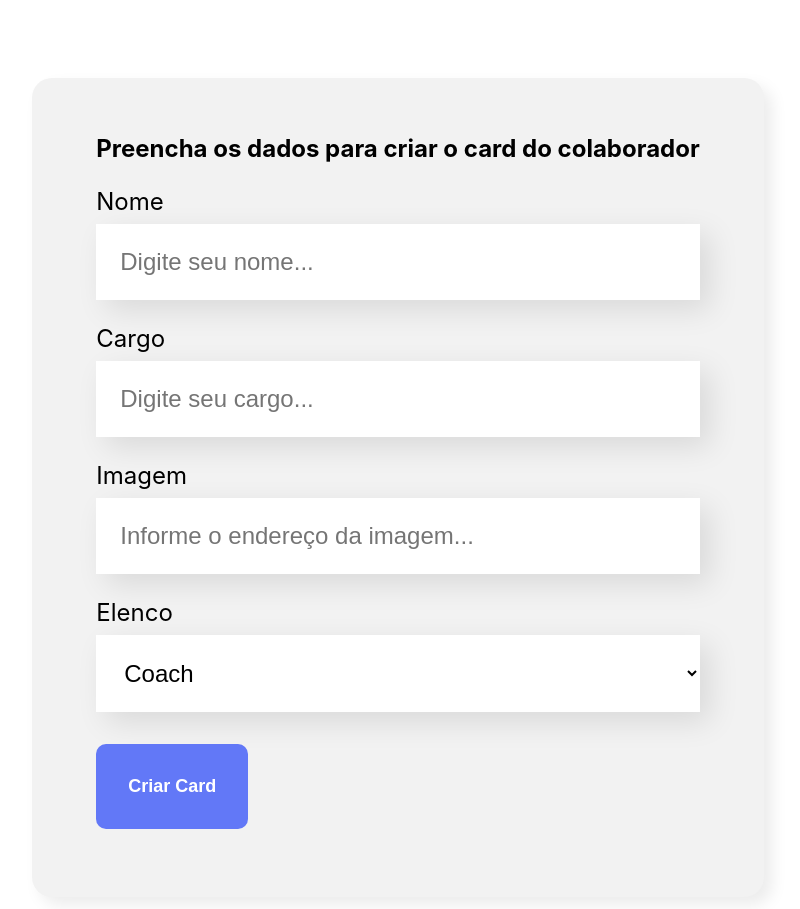
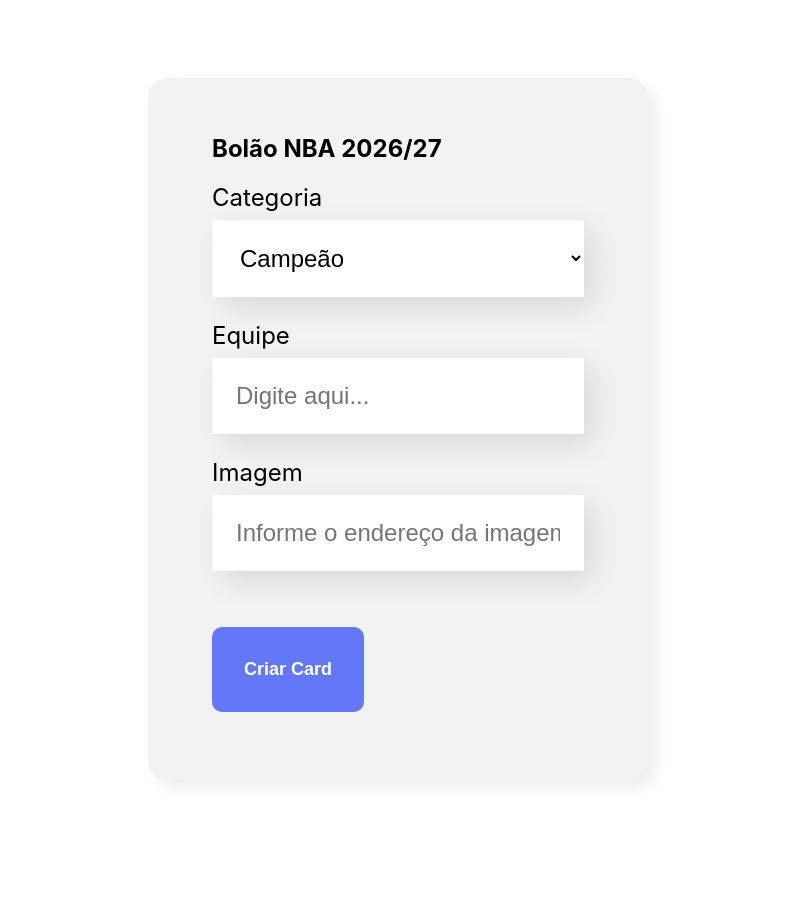
Before and after one commit to pablopcy/bolao-nba-react, a React (Create React App) app: page / in a window 1280 px wide. Shown: the part 500-1409 px from the top of the page, without its empty margins (242-1042 px from the left). After the commit the page ends 1360 px from the top, so only its background shows below. Built offline with nearby package versions, Linux system fonts and the light colour scheme.

Commit message:
Adiciona conexão entre Categoria e a label do campo de texto

```diff
--- a/src/componentes/Formulario/index.js
+++ b/src/componentes/Formulario/index.js
@@ -2,19 +2,25 @@
 import CampoTexto from "../CampoTexto";
 import ListaSuspensa from "../ListaSuspensa";
 import "./Formulario.css";
+import { useState } from "react";
 
 const Formulario = () => {
 
-  const elenco = [
-    'Coach',
-    'Starting Lineup',
-    'Point Guard',
-    'Shooting Guard',
-    'Small Forward',
-    'Power Forward',
-    'Center',
-    'Sixth Man'
+  const categorias = [
+    'Campeão',
+    'MVP',
+    'Finals MVP',
+    'Defensive Player of the Year',
+    'Rookie of the Year',
+    'Clutch Player of the Year',
+    'Sixth Man of the Year',
+    'Most Improved Player',
+    'Coach of the Year'
   ]
+
+  const [categoria, setCategoria] = useState(categorias[0]);
+
+  const tipoNome = categoria === "Campeão" ? "Equipe" : categoria === "Coach of the Year" ? "Treinador" : "Atleta";
 
   const aoSalvar = (evento) => {
     evento.preventDefault();
@@ -23,11 +29,11 @@
   return (
     <section className="formulario">
       <form onSubmit={aoSalvar}>
-        <h2>Preencha os dados para criar o card do colaborador</h2>
-        <CampoTexto obrigatorio={true} label="Nome" placeholder="Digite seu nome..." />
-        <CampoTexto obrigatorio={true} label="Cargo" placeholder="Digite seu cargo..." />
+        <h2>Bolão NBA 2026/27</h2>
+        <ListaSuspensa obrigatorio={true} label="Categoria" itens={categorias} valor={categoria} aoAlterado={setCategoria}/>
+        <CampoTexto obrigatorio={true} label={tipoNome} placeholder="Digite aqui..." />
         <CampoTexto label="Imagem" placeholder="Informe o endereço da imagem..." />
-        <ListaSuspensa obrigatorio={true} label="Elenco" itens={elenco}/>
+
         <Botao>
           Criar Card
         </Botao>
--- a/src/componentes/ListaSuspensa/index.js
+++ b/src/componentes/ListaSuspensa/index.js
@@ -4,7 +4,7 @@
     return (
         <div className="lista-suspensa">
             <label>{props.label}</label>
-            <select required={props.obrigatorio}>
+            <select required={props.obrigatorio} value={props.valor} onChange={(evento) => props.aoAlterado(evento.target.value)}>
                 {props.itens.map(item => <option key={item}>{item}</option>)}
             </select>
         </div>
```
